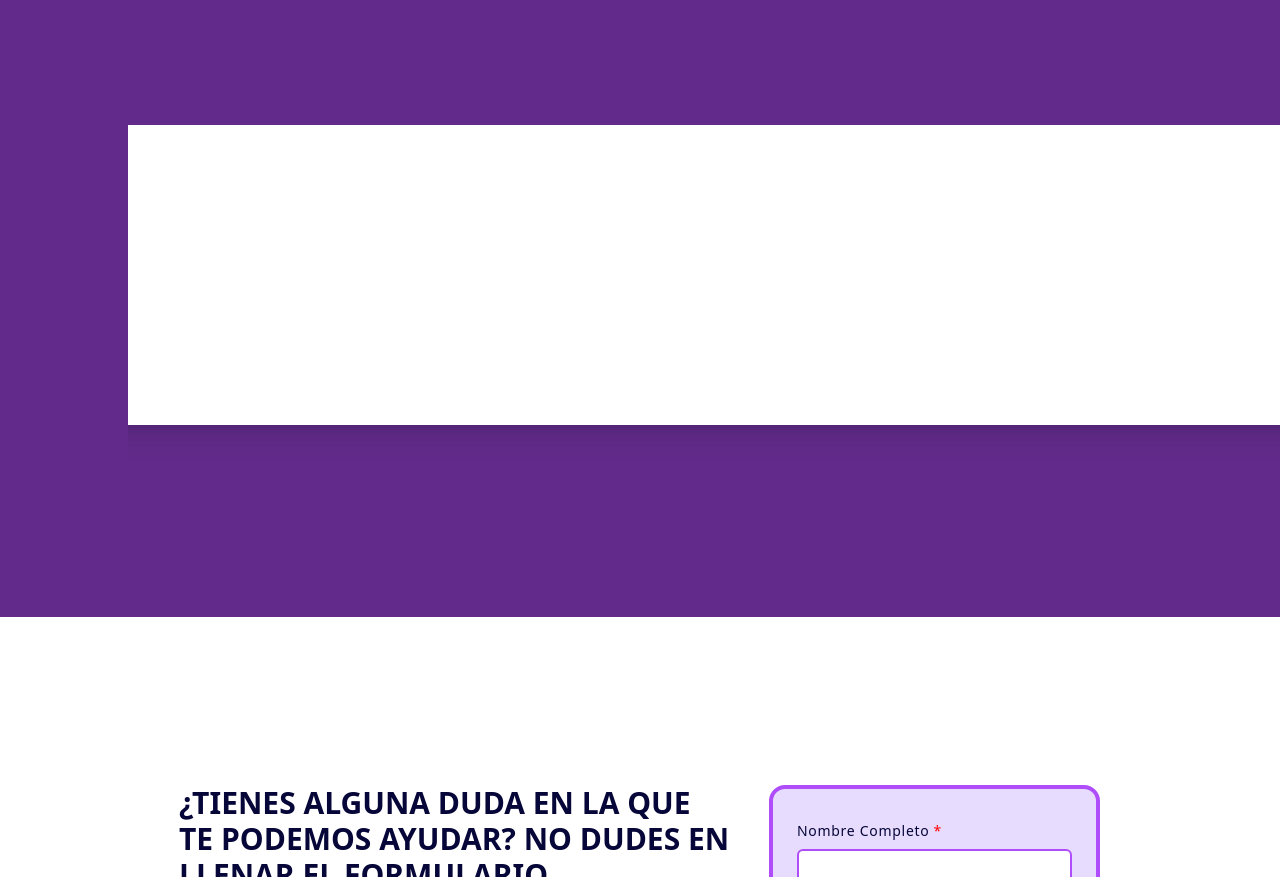
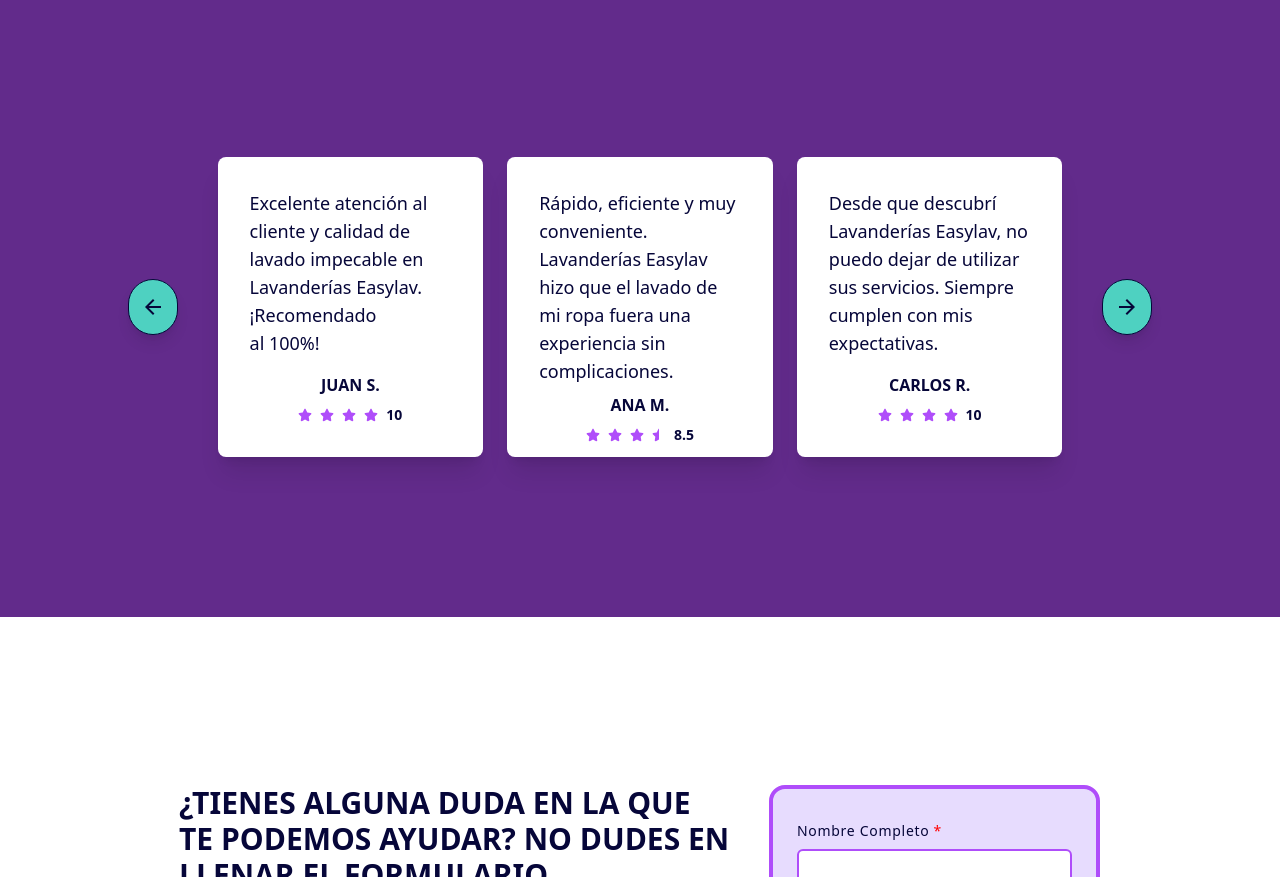
Before and after one commit to dspwebstudiomx/easylav-react, a React (Vite) app: page / in a window 1280 px wide. Shown: the part 9580-10457 px from the top of the page. Built offline with nearby package versions, Linux system fonts and the light colour scheme.

Commit message:
feat: actualiza la versión de Swiper a 10.3.1 y elimina su uso en el componente CarouselTestimonios, implementando navegación personalizada

```diff
--- a/package.json
+++ b/package.json
@@ -26,7 +26,7 @@
     "react-responsive": "^10.0.0",
     "react-router-dom": "^6.24.1",
     "react-router-hash-link": "^2.4.3",
-    "swiper": "^10.0.0",
+    "swiper": "^10.3.1",
     "tailgrids": "^2.2.6",
     "vite-jsconfig-paths": "^2.0.1",
     "yup": "^1.6.1"
--- a/src/pages/inicio/Testimonios/CarouselTestimonios.jsx
+++ b/src/pages/inicio/Testimonios/CarouselTestimonios.jsx
@@ -6,15 +6,12 @@
 */
 
 // Importaciones
+import React from 'react';
+import { MdArrowBack, MdArrowForward } from 'react-icons/md';
 import { Container, Section } from 'components';
 import { testimonios } from 'data';
 import PropTypes from 'prop-types';
-import 'swiper/css';
-import 'swiper/css/navigation';
-import 'swiper/css/pagination';
-import 'swiper/css/scrollbar';
-import { Autoplay, Pagination, Scrollbar } from 'swiper/modules';
-import { Swiper, SwiperSlide } from 'swiper/react';
+// ...eliminadas importaciones de Swiper
 import Testimonio from './Testimonio';
 
 // Estilos
@@ -22,55 +19,70 @@ const styles = {
   backgroundColor: 'bg-secondary_dark dark:bg-primary',
 };
 
-// Estructura
+// Hook para detectar breakpoints
+function useTestimoniosPorVista() {
+  const getCount = () => {
+    const w = window.innerWidth;
+    if (w >= 1280) return 3; // 2xl
+    if (w >= 1024) return 3; // xl
+    if (w >= 768) return 2; // md
+    return 1;
+  };
+  const [count, setCount] = React.useState(getCount());
+  React.useEffect(() => {
+    const handleResize = () => setCount(getCount());
+    window.addEventListener('resize', handleResize);
+    return () => window.removeEventListener('resize', handleResize);
+  }, []);
+  return count;
+}
+
 const CarouselTestimonios = () => {
+  const [current, setCurrent] = React.useState(0);
+  const total = testimonios.length;
+  const testimoniosPorVista = useTestimoniosPorVista();
+  const maxIndex = total - testimoniosPorVista;
+  const prevSlide = () => setCurrent((prev) => (prev === 0 ? maxIndex : prev - 1));
+  const nextSlide = () => setCurrent((prev) => (prev >= maxIndex ? 0 : prev + 1));
+
+  // Autoplay: avanzar cada 5 segundos
+  React.useEffect(() => {
+    const timer = setInterval(() => {
+      setCurrent((prev) => (prev >= maxIndex ? 0 : prev + 1));
+    }, 5000);
+    return () => clearInterval(timer);
+  }, [maxIndex, testimoniosPorVista, total]);
+
+  // Obtener los testimonios a mostrar respetando la cantidad según el dispositivo
+  const visibles = Array.from({ length: testimoniosPorVista }, (_, i) => {
+    return testimonios[(current + i) % total];
+  });
+
   return (
     <Section backgroundColor={styles.backgroundColor}>
       <Container>
-        <Swiper
-          modules={[Pagination, Autoplay, Scrollbar]}
-          className="mySwiper"
-          keyboard={true}
-          spaceBetween={40}
-          autoplay={{
-            delay: 6000,
-            disableOnInteraction: true,
-          }}
-          loop={true}
-          pagination={{ clickable: true, draggable: true, dynamicBullets: true }}
-          breakpoints={{
-            600: {
-              slidesPerView: 1,
-              spaceBetweenSlides: 30,
-              touchRatio: 1,
-            },
-            768: {
-              slidesPerView: 2,
-              spaceBetweenSlides: 30,
-              touchRatio: 1,
-            },
-            1024: {
-              slidesPerView: 3,
-              spaceBetweenSlides: 30,
-              touchRatio: 1,
-            },
-            1210: {
-              slidesPerView: 3,
-              spaceBetweenSlides: 30,
-              touchRatio: 1,
-            },
-            1920: {
-              slidesPerView: 3,
-              spaceBetweenSlides: 30,
-              touchRatio: 1,
-            },
-          }}>
-          {testimonios.map((testimonio) => (
-            <SwiperSlide key={testimonio.id}>
-              <Testimonio testimonio={testimonio} />
-            </SwiperSlide>
-          ))}
-        </Swiper>
+        <div className="relative w-full flex flex-col items-center py-8">
+          {/* Botones de desplazamiento arriba y centrados */}
+          <div className="flex items-center justify-center w-full gap-2">
+            <button
+              onClick={prevSlide}
+              className="p-0 flex items-center justify-center w-14 h-14 text-center bg-primary w-50 h-50 rounded-full shadow-lg hover:bg-gray-100 transition border border-gray-300"
+              aria-label="Anterior">
+              <MdArrowBack className="text-2xl" />
+            </button>
+            <div className="flex flex-row justify-center items-stretch gap-6 w-full px-8">
+              {visibles.map((testimonio, idx) => (
+                <Testimonio key={testimonio.id || idx} testimonio={testimonio} />
+              ))}
+            </div>
+            <button
+              onClick={nextSlide}
+              className="p-0 flex items-center justify-center w-14 h-14 text-center bg-primary rounded-full shadow-lg hover:bg-gray-100 transition border border-gray-300"
+              aria-label="Siguiente">
+              <MdArrowForward className="text-2xl" />
+            </button>
+          </div>
+        </div>
       </Container>
     </Section>
   );
```
Also changed, not shown: 1 other file (tests, documents, lock files or other folders).
